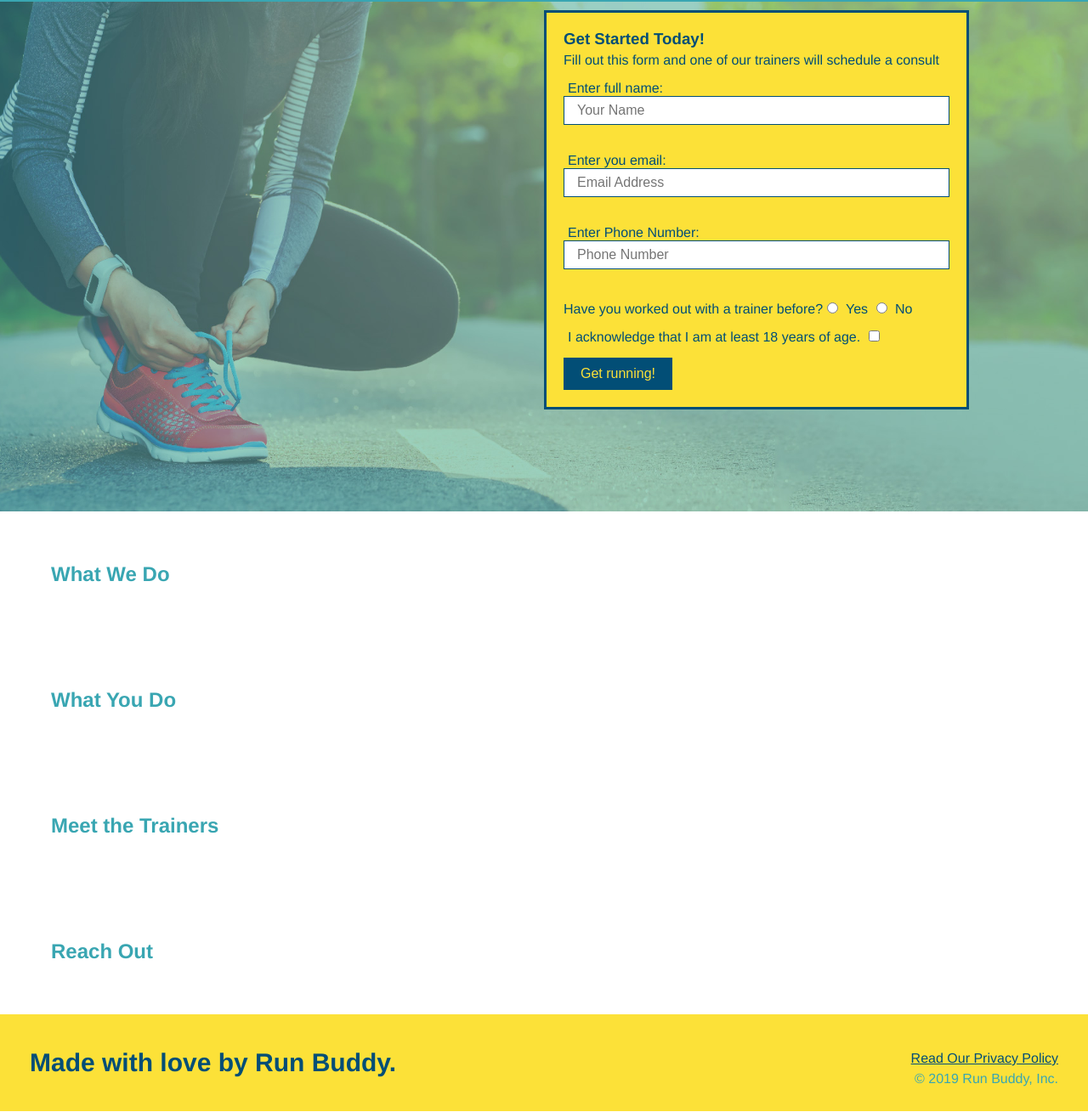
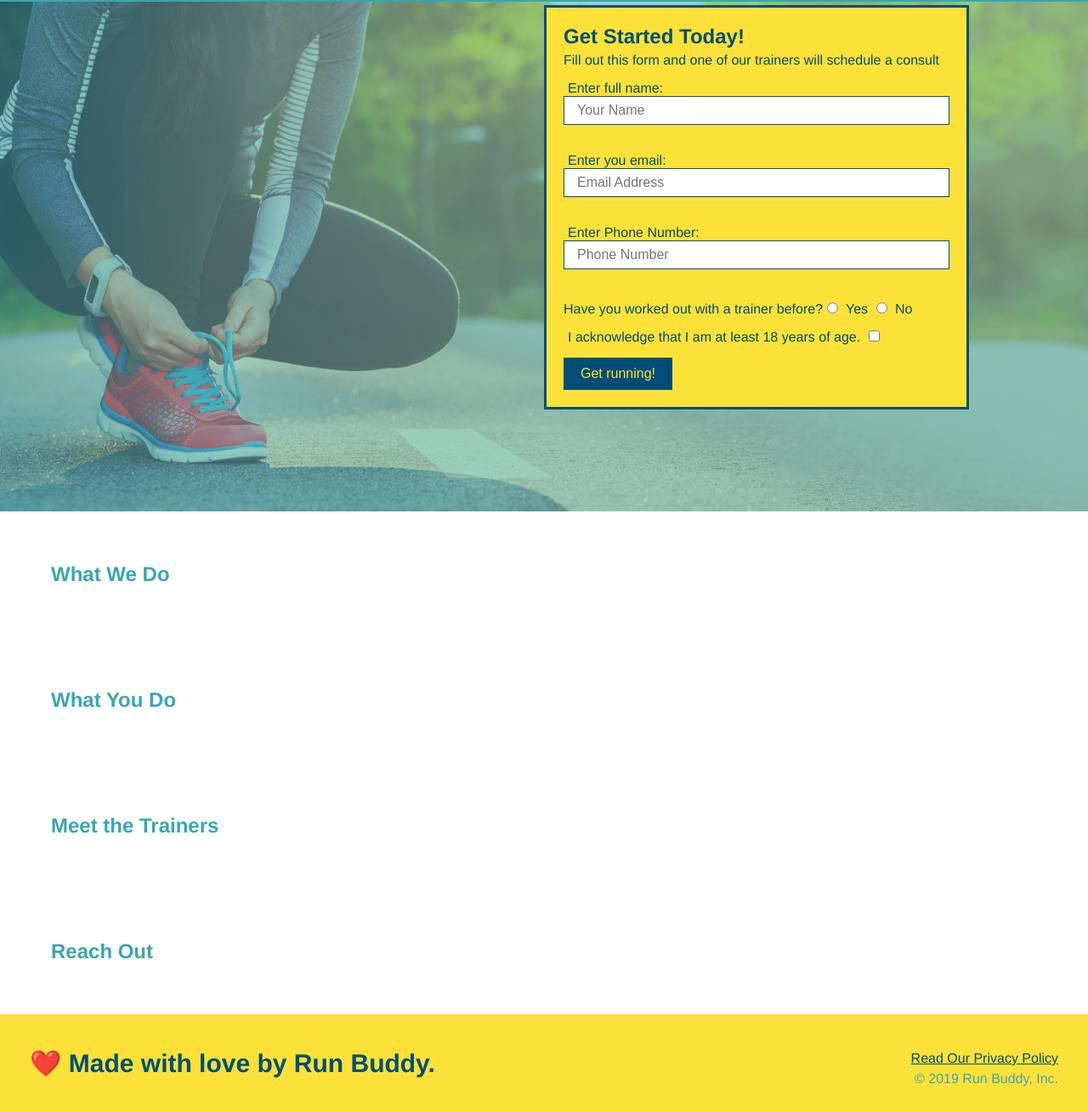
Before and after one commit to PBranch243/run-buddy, a plain HTML site: page index.html in a window 1280 px wide. Shown: the part 80-1389 px from the top of the page at 85% size. Drawn offline with Linux system fonts and the light colour scheme.

Commit message:
updated my files with code snapshot from lesson 1.3.7

```diff
--- a/assets/css/style.css
+++ b/assets/css/style.css
@@ -1,201 +1,122 @@
-*{
+* {
     margin: 0;
-
     padding: 0;
-
     box-sizing: border-box;
-
   }
 
-body{
+  body {
+    /* more on this crazy alphanumerical value in a minute! */
+    color: #39a6b2;
+    font-family: Helvetica, Arial, sans-serif;
+  }
 
-    /* I am a CSS comment */
-
-    color: #39a6b2;
-
-    font-family: Helvetica, Arial, sans-serif;
-
-
-}
   /* apply styles to <header> */
-
-header{
-
+  header {
     padding: 20px 35px;
-
     background-color: #39a6b2;
-
   }
 
   header h1 {
-
-    font-weight:bold;
+    font-weight: bold;
     font-size: 36px;
     color: #fce138;
     margin: 0;
     display: inline;
-
   }
-
   header a {
-
     text-decoration: none;
-    color:#fce138;
-
+    color: #fce138;
   }
 
   header nav {
-
     float: right;
-
     margin: 7px 0;
-
-
   }
 
   header nav ul li {
-
     display: inline;
-
   }
 
   header nav ul li a {
-
     margin: 0 30px;
-
     font-weight: lighter;
-
     font-size: 22px;
-
   }
 
   footer {
-
     background: #fce138;
-
     width: 100%;
-
     padding: 40px 35px;
-
   }
 
   footer h2 {
-
     display: inline;
-
     color: #024e76;
-
     font-size: 30px;
-
     margin: 0;
-
   }
 
   footer div {
-
     float: right;
-
     line-height: 1.5;
-
     text-align: right;
-
   }
 
   footer a {
-
     color: #024e76;
-
   }
 
   section {
-
     padding: 60px;
-
-
-
   }
 
   /* Hero Style Start */
+  .hero {
+    background-image: url('../images/hero-bg.jpg');
+    height: 600px;
+    background-size: cover;
+    background-position: center;
+    position: relative;
+  }
+  /* Hero Style End */
 
-.hero {
-
-    background-image: url(../images/hero-bg.jpg);
-
-    height: 600px;
-
-    background-size: cover;
-
-    background-position: center;
-
-    position: relative;
-
+  .hero-form {
+    border: 3px solid #024e76;
+    background-color: #fce138;
+    padding: 20px;
+    width: 500px;
+    color: #024e76;
+    position: absolute;
+    bottom: 120px;
+    right: 140px;
   }
 
-/* Hero Style End */
-
-/* CTA Style Start */
-
-.hero-form {
-
-    color:#024e76;
-
-    background-color: #fce138;
-
-    padding: 20px;
-
-    width: 500px;
-
-    border: 3px solid #024e76;
-
-    position:  absolute;
-
-    bottom: 120px;
-
-    right: 140px;
-
+  .hero-form h3 {
+    font-size: 24px;
+    margin: 0;
   }
-
-.hero-form p{
-
+  .hero-form p {
     margin: 5px 0 15px 0;
-
   }
 
   .form-input {
-
     border: 1px solid #024e76;
-
     display: block;
-
     padding: 7px 15px;
-
     font-size: 16px;
-
     color: #024e76;
-
     width: 100%;
-
     margin-bottom: 15px;
-
   }
 
   .hero-form label {
-
     margin: 0 5px;
-
   }
 
   .hero-form button {
-
     color: #fce138;
-
     background-color: #024e76;
-
     border: none;
-
     padding: 10px 20px;
-
-    font-size:  16px;
-
+    font-size: 16px;
   }
-/* CTA Style End */
--- a/index.html
+++ b/index.html
@@ -161,7 +161,7 @@
 
     <footer>
 
-        <h2>Made with love by Run Buddy.</h2>
+        <h2>❤️ Made with love by Run Buddy.</h2>
 
         <div>
             <a href="#">Read Our Privacy Policy</a><br />
```
Lines whose indentation alone changed are shown as unchanged.
